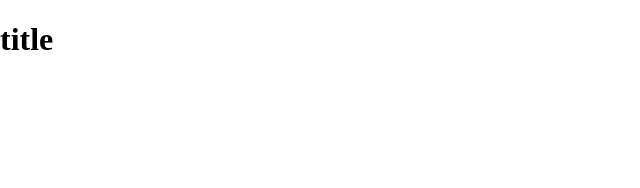
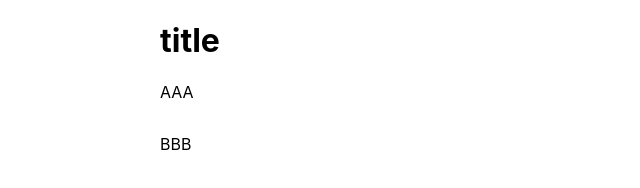
Before and after one commit to cssfriends/cssfriends-vol4-groupwork, a website: page dist/index.html in a window 1280 px wide. Shown: the whole page, without its empty margins (0-640 px from the left). Drawn offline with Linux system fonts and the light colour scheme.

Commit message:
update issues/1

```diff
--- a/dist/index.html
+++ b/dist/index.html
@@ -9,7 +9,7 @@
 </head>
 <body id="Home">
   <header id="header">
-    <div class="content">
+    <div class="container">
       <div class="row">
         <div class="col">
           <h1>title</h1>
@@ -18,7 +18,12 @@
     </div>
   </header>
   <main>
-    <section id="section"></section>
+    <section id="section">
+      <div class="container">
+        <p class="hogeMoge">AAA</p>
+        <p class="hoge__moge">BBB</p>
+      </div>
+    </section>
     <section id="section"></section>
   </main>
   <footer id="footer"></footer>
--- a/dist/style.css
+++ b/dist/style.css
@@ -1,3 +1,18 @@
 body {
   margin: 0;
+  padding: 0;
+  font-family: -apple-system, BlinkMacSystemFont, Meiryo, sans-serif;
 }
+
+.container {
+  max-width: 960px;
+  margin: 0 auto;
+}
+
+.hogeMoge {
+  margin-top: 1em;
+}
+
+.hoge__moge {
+  margin-top: 2em;
+}
```
